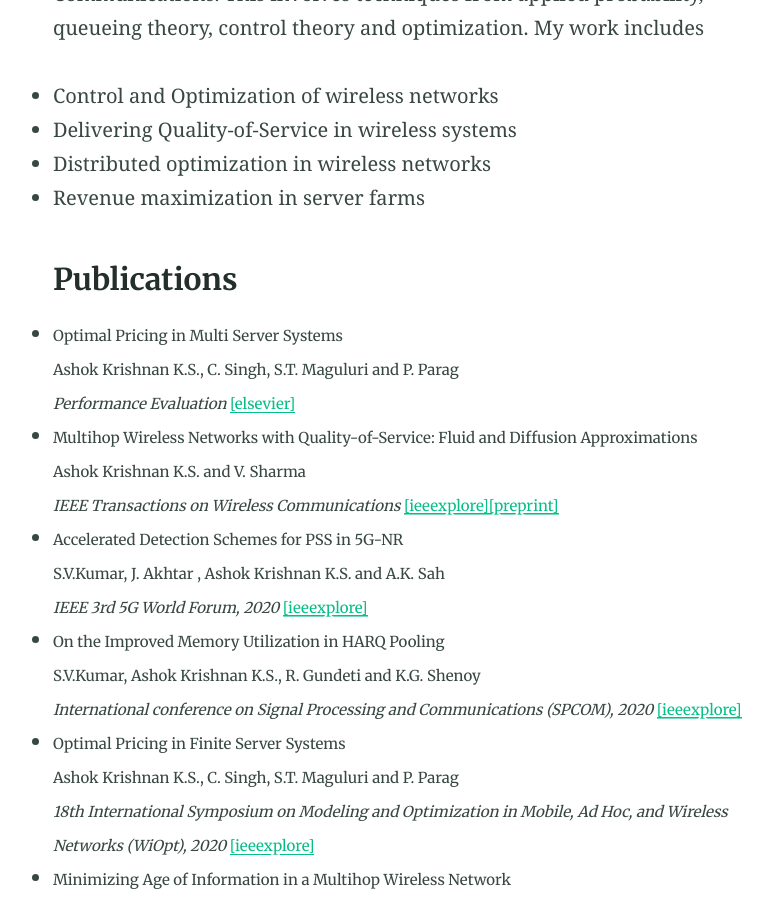
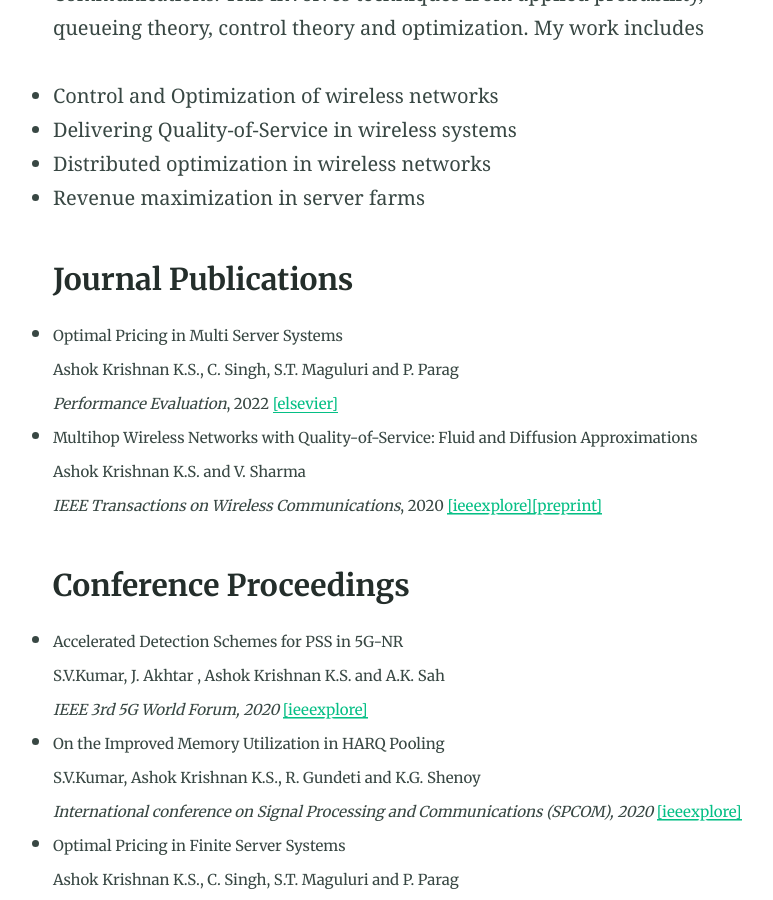
Before and after one commit to ashokkri/ashokkri.github.io, a Jekyll site: the page built from index.md, in a window 1280 px wide and 900 px high, scrolled down 688 px. Shown: the whole window, without its empty margins (230-1003 px from the left). Built offline with Jekyll 4.4.1, drawn with Linux system fonts in a browser that asks for light colours.

Commit message:
Update index.md

```diff
--- a/index.md
+++ b/index.md
@@ -19,15 +19,17 @@ I am a postdoctoral researcher at Inria, Sophia Antipolis. I obtained my Ph.D. f
 - Distributed optimization in wireless networks
 - Revenue maximization in server farms
 
-### Publications
+### Journal Publications
 
 - <small>Optimal Pricing in Multi Server Systems
   Ashok Krishnan K.S., C. Singh, S.T. Maguluri and P. Parag
-  *Performance Evaluation* [[elsevier]](https://www.sciencedirect.com/science/article/abs/pii/S0166531621000985)
+  *Performance Evaluation*, 2022 [[elsevier]](https://www.sciencedirect.com/science/article/abs/pii/S0166531621000985)
 
 - <small>Multihop Wireless Networks with Quality-of-Service: Fluid and Diffusion Approximations
    Ashok Krishnan K.S. and V. Sharma
-   *IEEE Transactions on Wireless Communications* [[ieeexplore]](https://ieeexplore.ieee.org/document/9184257)[[preprint]](https://ashokkri.github.io/pdfs/MHopWirelessQoS.pdf)
+   *IEEE Transactions on Wireless Communications*, 2020 [[ieeexplore]](https://ieeexplore.ieee.org/document/9184257)[[preprint]](https://ashokkri.github.io/pdfs/MHopWirelessQoS.pdf)
+
+### Conference Proceedings
 
 - <small>Accelerated Detection Schemes for PSS in 5G-NR
    S.V.Kumar, J. Akhtar , Ashok Krishnan K.S. and A.K. Sah
```
